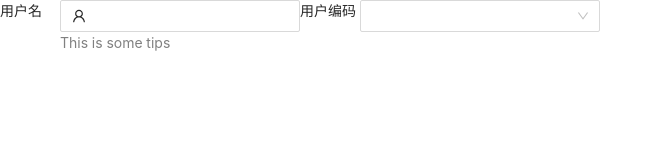
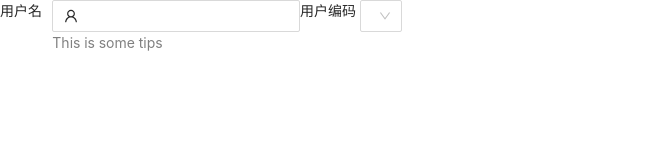
Before and after one commit to 1419zxw/custom-component, a Vue app: page /SearchFilterTest in a window 1280 px wide. Shown: the top 160 px of the page, without its empty margins (0-662 px from the left). Built offline with nearby package versions, Linux system fonts and the light colour scheme.

Commit message:
feat：$attrs绑定

```diff
--- a/src/components/SearchFilter/components/Input.vue
+++ b/src/components/SearchFilter/components/Input.vue
@@ -1,28 +1,44 @@
 <template>
-  <div class="content">
-    <a-input>
+  <div class='content'>
+    <a-input v-bind="$attrs">
       <!-- antd插槽 -->
-      <template v-for="slot in antdSlots" #[slot]>
-        <slot :name="slot"></slot>
+      <template v-for='slot in antdSlots' #[slot]>
+        <slot :name='slot'></slot>
       </template>
     </a-input>
 
     <!-- 自定义插槽 -->
-    <div v-if="customSlots.includes('tips')">
-      <slot name="tips"></slot>
+    <div v-if='customSlots.includes("tips")' class='tips'>
+      <slot name='tips'></slot>
     </div>
 
     <!-- other custom slots...... -->
   </div>
 </template>
 
+<script>
+  export default {
+    inheritAttrs: false
+  }
+</script>
+
 <script setup>
-import { useSlots } from "vue";
-import { getSlots } from "./hooks";
+import { useSlots } from 'vue'
+import { getSlots } from './hooks'
 
-const $slots = useSlots();
-const { antdSlots, customSlots } = getSlots($slots, "input");
+const $slots = useSlots()
+const { antdSlots, customSlots } = getSlots($slots, 'input')
 
-console.log("antdSlots", antdSlots);
-console.log("customSlots", customSlots);
+console.log('antdSlots', antdSlots)
+console.log('customSlots', customSlots)
 </script>
+
+<style lang='less'>
+.content {
+  position: relative;
+}
+.tips {
+  position: absolute;
+  bottom: -22px;
+}
+</style>
--- a/src/components/SearchFilter/components/Select.vue
+++ b/src/components/SearchFilter/components/Select.vue
@@ -1,6 +1,6 @@
 <template>
   <div class="content">
-    <a-select style="width: 100%">
+    <a-select style="width: 100%" v-bind="$attrs">
       <!-- antd插槽 -->
       <template v-for="slot in antdSlots" #[slot]>
         <slot :name="slot"></slot>
@@ -16,6 +16,12 @@
   </div>
 </template>
 
+<script>
+  export default {
+    inheritAttrs: false
+  }
+</script>
+
 <script setup>
 import { useSlots } from "vue";
 import { getSlots } from "./hooks";
```
